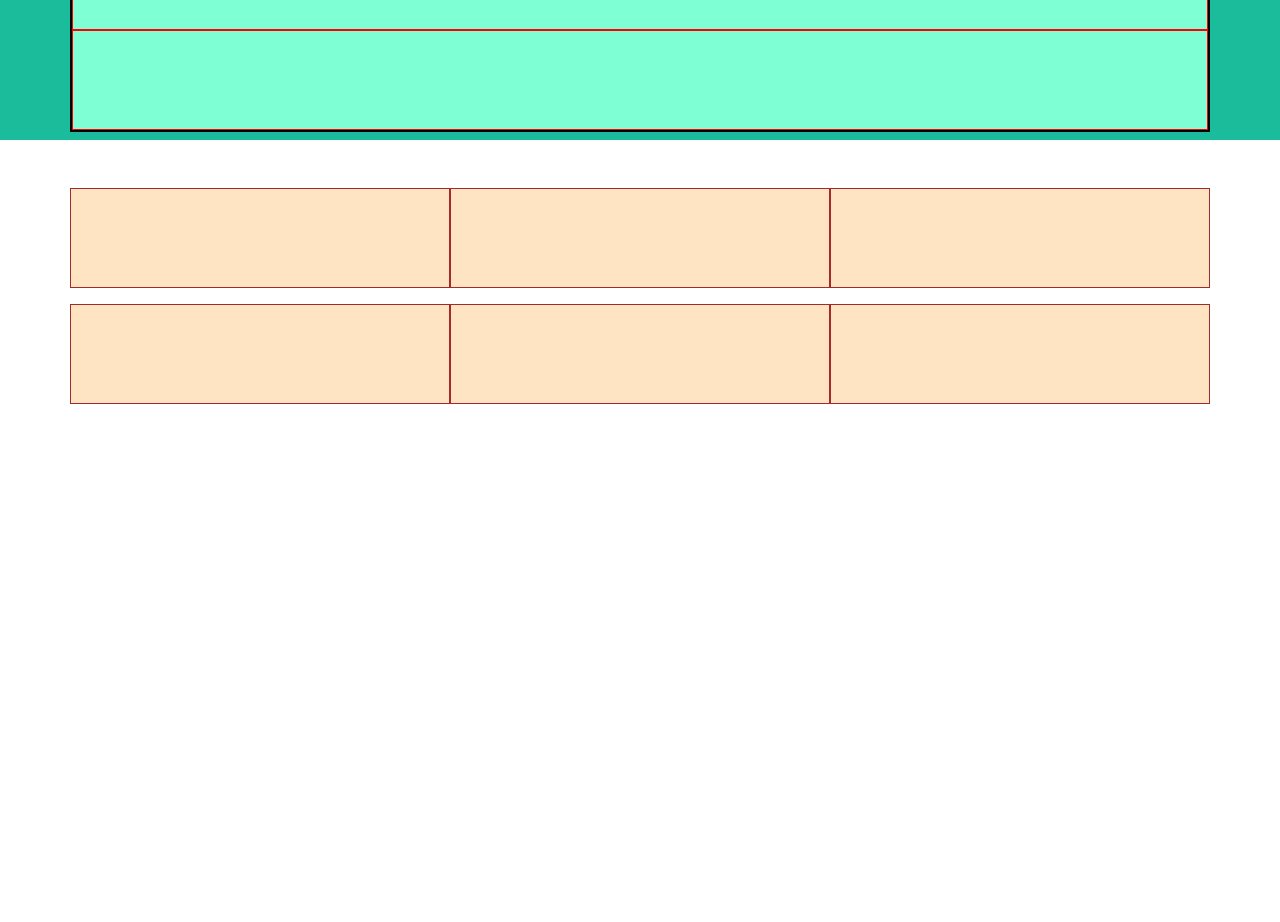
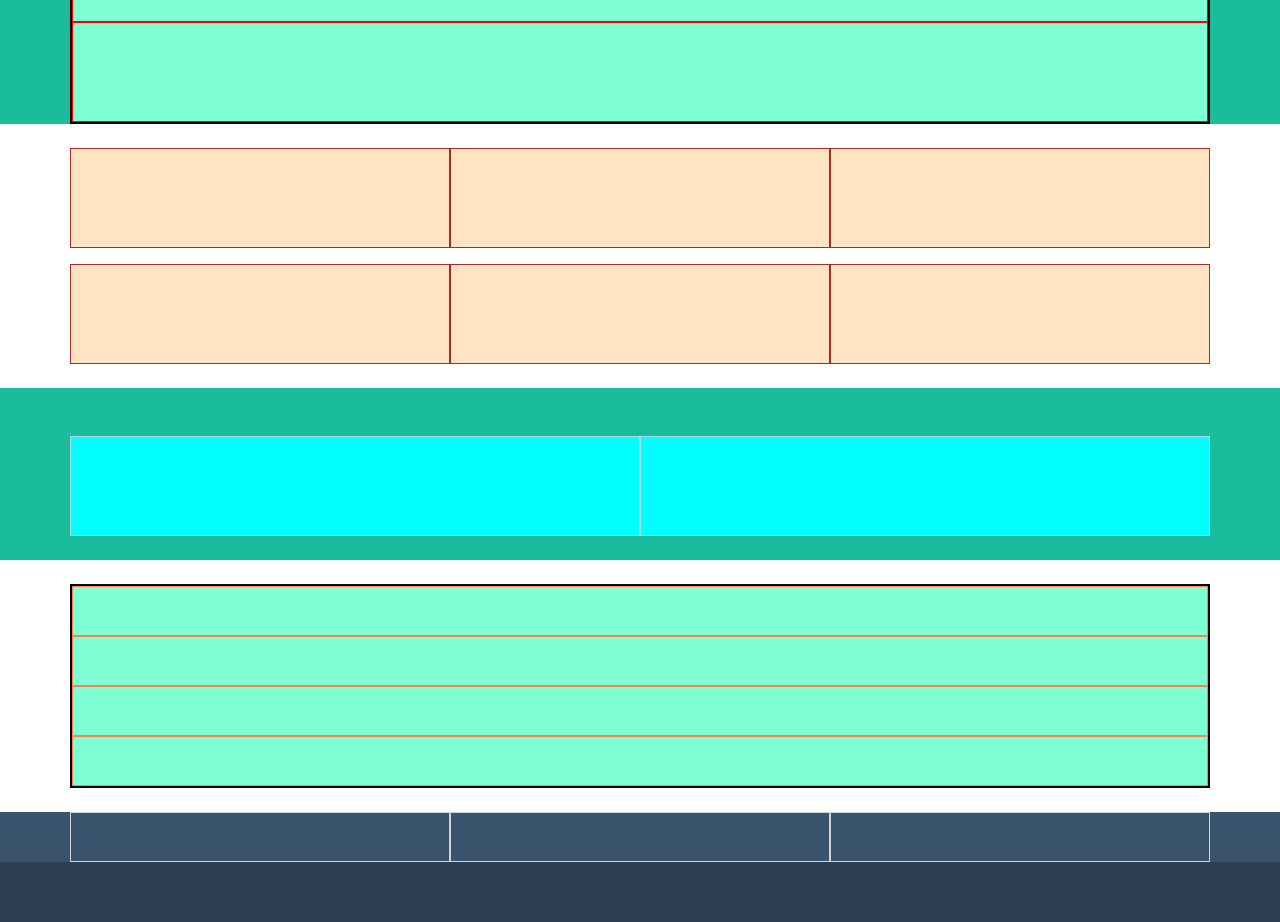
Before and after one commit to Gianmarco-Leone/html-css-bootstrap-freelancer, a plain HTML site: page index.html in a window 1280 px wide. Shown: the part 360-1282 px from the top of the page. Before the commit the page ends 812 px from the top, so only its background shows below. Drawn offline with nearby package versions, Linux system fonts and the light colour scheme.

Commit message:
add section 2 + section 3 + footer

```diff
--- a/css/style.css
+++ b/css/style.css
@@ -23,6 +23,7 @@ MAIN
 }
 
 .jumbotron .container {
+    /* debug */
     border: 2px solid black;
 }
 
@@ -40,3 +41,52 @@ MAIN
     background-color: bisque;
     border: 1px solid brown;
 }
+
+/* SECONDA SEZIONE - ABOUT */
+#about {
+    background-color: #1ABC9C;
+}
+
+#about .h2 {
+    /* debug */
+    height: 40px;
+}
+
+#about .container .row .col {
+    /* debug */
+    background-color: aqua;
+    height: 100px;
+    border: 1px solid lightblue;
+}
+
+/* TERZA SEZIONE - CONTACT */
+#contact .container {
+    /* debug */
+    border: 2px solid black;
+}
+
+#contact .container .flex-column .col {
+    /* debug */
+    flex-basis: 50px;
+    border: 1px solid coral;
+    background-color: aquamarine;
+}
+
+/**********
+FOOTER
+**********/
+footer .footer-top {
+    background-color: #3A546D;
+}
+
+footer .footer-top .container .row .col {
+    /* debug */
+    height: 50px;
+    border: 1px solid lightgray;
+}
+
+footer .footer-bottom {
+    background-color: #2C3E50;
+    /* debug */
+    height: 60px;
+}
--- a/index.html
+++ b/index.html
@@ -30,7 +30,7 @@
     <main>
 
         <!-- INIZIO JUMBOTRON -->
-        <div class="jumbotron py-2 px-3">
+        <div class="jumbotron">
             <div class="container">
                 <div class="row flex-column">
                     <div class="col"></div>
@@ -43,10 +43,10 @@
         <!-- FINE JUMBOTRON -->
 
         <!-- INIZIO PRIMA SEZIONE -->
-        <section id="portfolio" class="my-5">
+        <section id="portfolio" class="my-4">
             <div class="h2"></div>
             <div class="container">
-                <div class="row row-cols-1 row-cols-md-2 row-cols-lg-3 gy-3">
+                <div class="row row-cols-1 row-cols-md-2 row-cols-xl-3 gy-3">
                     <div class="col"></div>
                     <div class="col"></div>
                     <div class="col"></div>
@@ -59,16 +59,54 @@
         <!-- FINE PRIMA SEZIONE -->
 
         <!-- INIZIO SECONDA SEZIONE -->
+        <section id="about" class="my-4">
+            <div class="h2"></div>
+            <div class="container">
+                <div class="row row-cols-1 row-cols-md-2">
+                    <div class="col"></div>
+                    <div class="col"></div>
+                </div>
+            </div>
+            <div class="btn"></div>
+        </section>
         <!-- FINE SECONDA SEZIONE -->
 
         <!-- INIZIO TERZA SEZIONE -->
+        <section id="contact" class="my-4">
+            <div class="container">
+                <div class="row flex-column">
+                    <div class="col"></div>
+                    <div class="col"></div>
+                    <div class="col"></div>
+                    <div class="col"></div>
+                </div>
+            </div>
+        </section>
         <!-- FINE TERZA SEZIONE -->
-
 
     </main>
     <!-- FINE MAIN -->
 
     <!-- INIZIO FOOTER -->
+    <footer>
+
+        <!-- INIZIO FOOTER-TOP -->
+        <div class="footer-top">
+            <div class="container">
+                <div class="row row-cols-1 row-cols-md-3">
+                    <div class="col"></div>
+                    <div class="col"></div>
+                    <div class="col"></div>
+                </div>
+            </div>
+        </div>
+        <!-- FINE FOOTER-TOP -->
+
+        <!-- INIZIO FOOTER-BOTTOM -->
+        <div class="footer-bottom"></div>
+        <!-- FINE FOOTER BOTTOM -->
+
+    </footer>
     <!-- FINE FOOTER -->
 
 </body>
```
